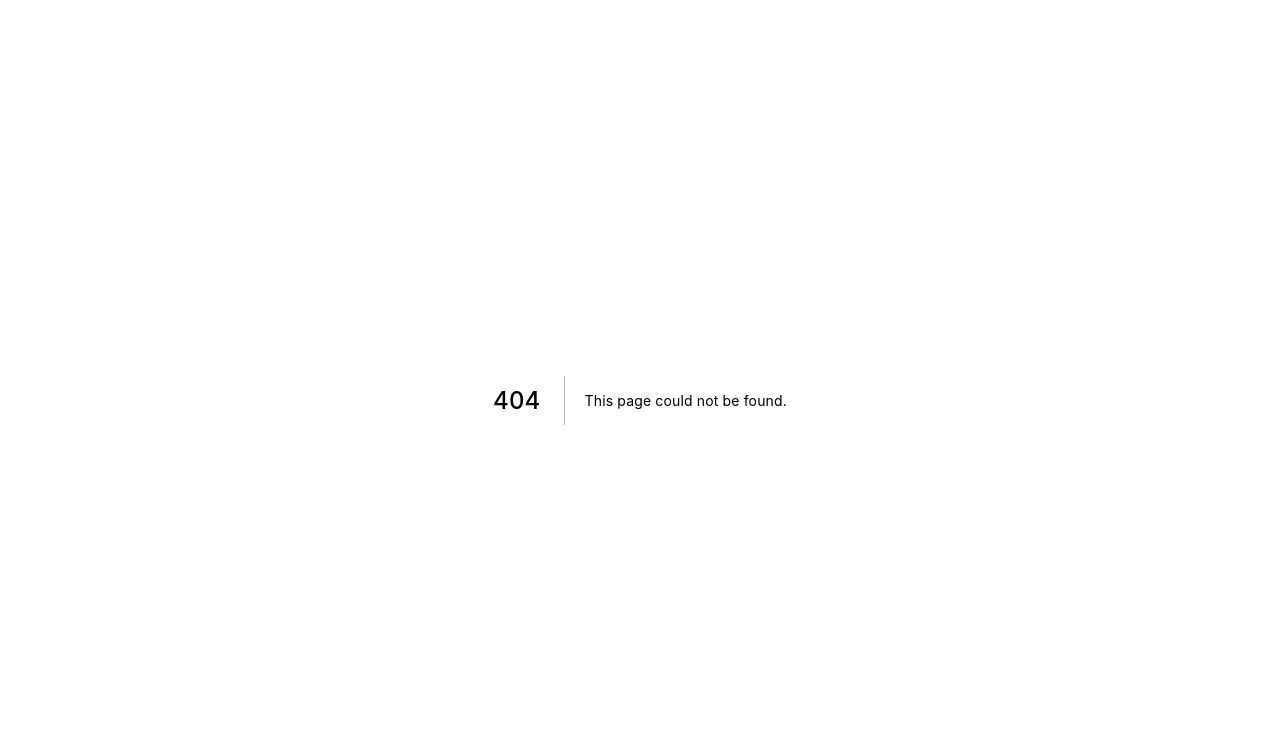
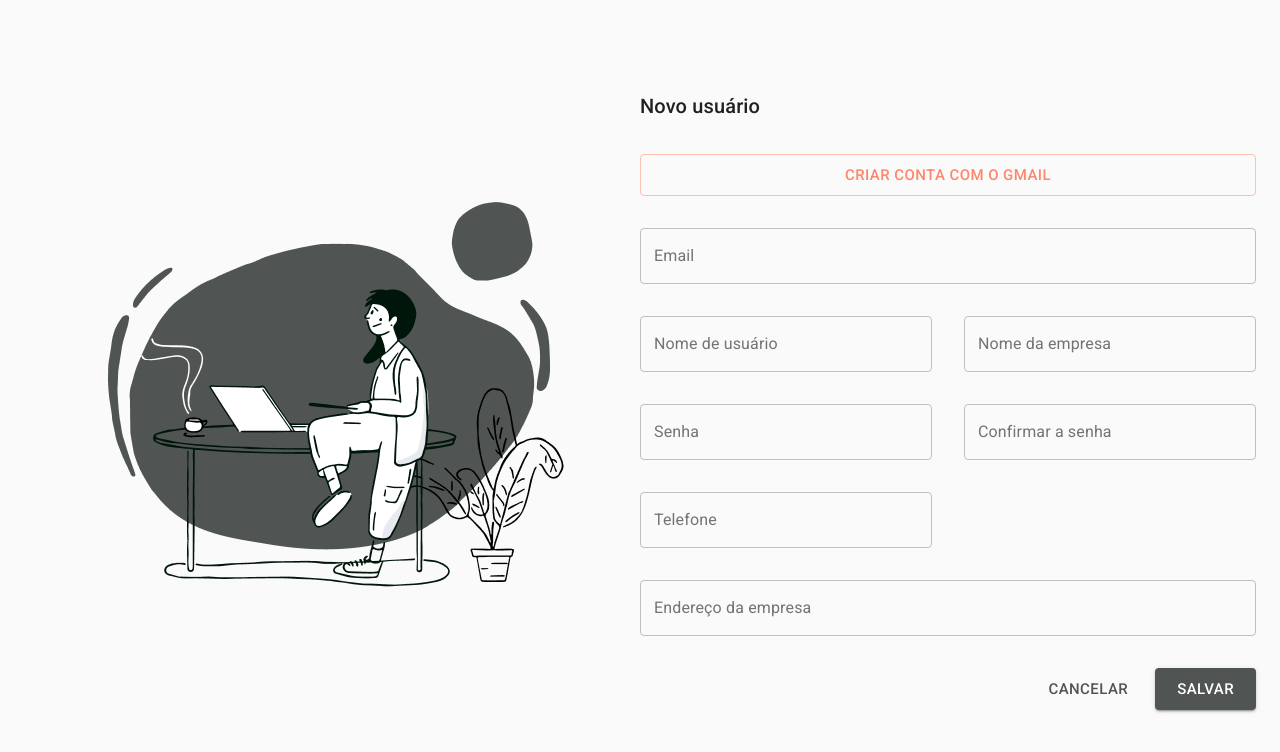
Before and after one commit to DavidFerreiraM1/sys-notification-web, a Next.js app: page /user/register in a window 1280 px wide. Before the commit this address had no page. Shown: the top 752 px of the page. Built offline with nearby package versions, Linux system fonts and the light colour scheme.

Commit message:
register page added

```diff
--- /dev/null
+++ b/pages/user/register.tsx
@@ -0,0 +1,11 @@
+import type { NextPage } from 'next';
+import Head from 'next/head';
+import Image from 'next/image';
+
+import { Register } from '../../src//features';
+
+const RegisterPage: NextPage = () => {
+  return <Register />
+}
+
+export default RegisterPage;
```
